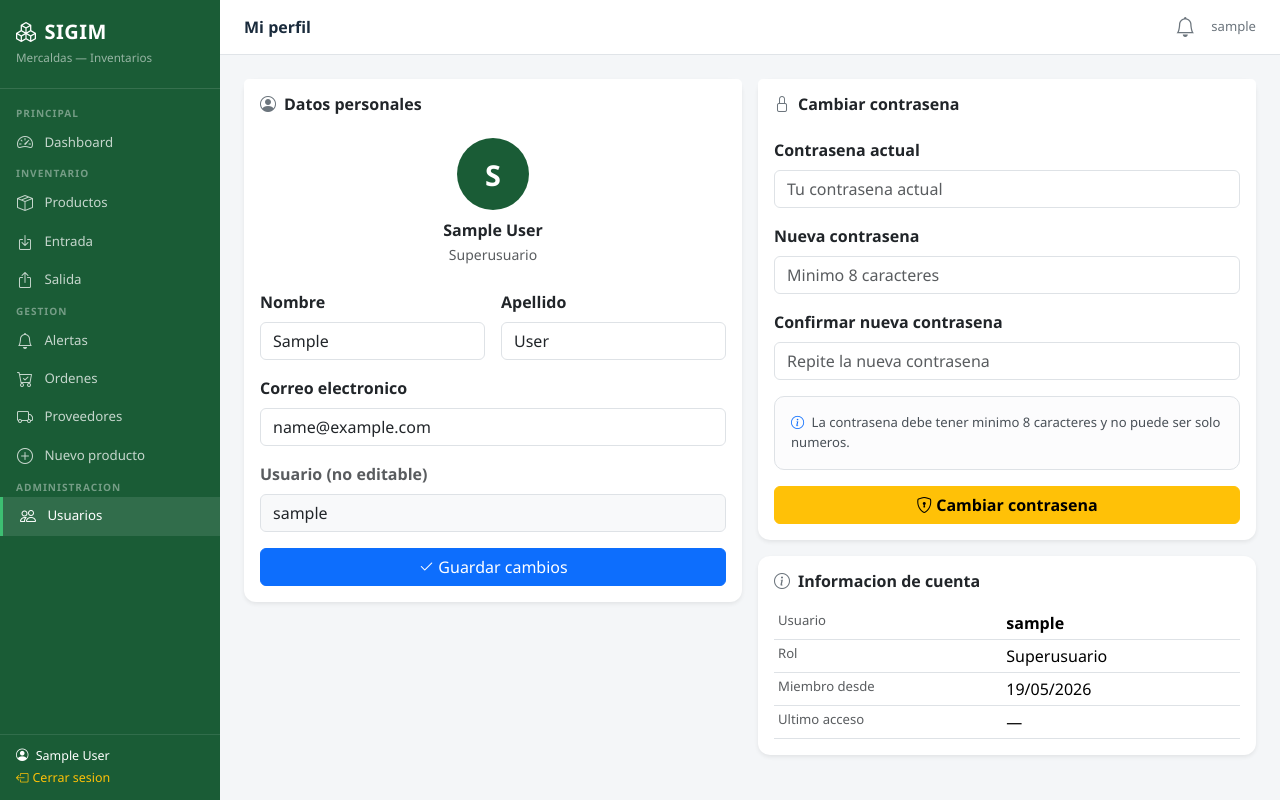
After one commit to SchirlyRamirez/SIGIM, a Django app: page /auth/perfil/ in a window 1280 px wide. The commit adds this page. Run offline with Django 4.2, Linux system fonts and the light colour scheme; the visitor is signed in with stand-in values (Sample User, id 1).

Commit message:
agrega perfil de usuario, cambio de contrasena y fix sidebar

```diff
--- a/templates/base/base.html
+++ b/templates/base/base.html
@@ -8,7 +8,7 @@
   <link href="https://cdn.jsdelivr.net/npm/bootstrap-icons@1.11.3/font/bootstrap-icons.css" rel="stylesheet">
   <style>
     :root {
-      --sidebar-w: 240px;
+      --sidebar-w: 220px;
       --green-dark: #1a5c36;
       --green-mid: #237a47;
       --green-light: #2e9e5c;
@@ -19,10 +19,11 @@
     /* ── Sidebar ── */
    #sidebar {
       width: var(--sidebar-w);
-      min-height: 100vh;
+      height: 100vh;
       background: var(--green-dark);
       position: fixed; top: 0; left: 0; z-index: 1000;
       display: flex; flex-direction: column;
+      overflow-y: auto;
     }
     .sidebar-brand {
       padding: 1.25rem 1rem;
@@ -33,16 +34,16 @@
 
     .sidebar-nav { padding: .75rem 0; flex: 1; }
     .nav-section {
-      padding: .5rem 1rem .25rem;
-      font-size: .68rem; font-weight: 600;
+      padding: .3rem 1rem .15rem;
+      font-size: .63rem; font-weight: 600;
       color: rgba(255,255,255,.4); text-transform: uppercase; letter-spacing: 1px;
     }
     .sidebar-nav .nav-link {
       color: rgba(255,255,255,.75);
-      padding: .55rem 1.1rem;
+      padding: .45rem 1rem;
       border-radius: 0;
       display: flex; align-items: center; gap: .65rem;
-      font-size: .88rem; transition: all .15s;
+      font-size: .83rem; transition: all .15s;
     }
     .sidebar-nav .nav-link:hover,
     .sidebar-nav .nav-link.active {
@@ -103,43 +104,48 @@
     <i class="bi bi-speedometer2"></i> Dashboard
   </a>
 
-    <div class="nav-section mt-2">Inventario</div>
-    <a href="{% url 'inventario:producto_lista' %}" class="nav-link {% if 'producto' in request.path %}active{% endif %}">
+  <div class="nav-section">Inventario</div>
+  <a href="{% url 'inventario:producto_lista' %}" class="nav-link {% if 'inventario' in request.path and 'entrada' not in request.path and 'salida' not in request.path %}active{% endif %}">
     <i class="bi bi-box-seam"></i> Productos
   </a>
   <a href="{% url 'inventario:entrada' %}" class="nav-link">
-      <i class="bi bi-box-arrow-in-down"></i> Registrar entrada
+    <i class="bi bi-box-arrow-in-down"></i> Entrada
   </a>
   <a href="{% url 'inventario:salida' %}" class="nav-link">
-      <i class="bi bi-box-arrow-up"></i> Registrar salida
+    <i class="bi bi-box-arrow-up"></i> Salida
   </a>
 
-    <div class="nav-section mt-2">Gestión</div>
+  <div class="nav-section">Gestion</div>
   <a href="{% url 'inventario:alertas' %}" class="nav-link {% if 'alertas' in request.path %}active{% endif %}">
     <i class="bi bi-bell"></i> Alertas
-      {% with n=request.session.alertas_count %}{% if n %}<span class="badge bg-warning text-dark ms-auto">{{ n }}</span>{% endif %}{% endwith %}
   </a>
   <a href="{% url 'inventario:ordenes' %}" class="nav-link {% if 'ordenes' in request.path %}active{% endif %}">
-      <i class="bi bi-cart-check"></i> Órdenes de compra
+    <i class="bi bi-cart-check"></i> Ordenes
+  </a>
+  <a href="{% url 'proveedores:lista' %}" class="nav-link {% if 'proveedores' in request.path %}active{% endif %}">
+    <i class="bi bi-truck"></i> Proveedores
   </a>
   <a href="{% url 'inventario:producto_crear' %}" class="nav-link">
     <i class="bi bi-plus-circle"></i> Nuevo producto
   </a>
-    <a href="{% url 'proveedores:lista' %}" class="nav-link {% if 'proveedores' in request.path %}active{% endif %}">
-      <i class="bi bi-truck"></i> Proveedores
-    </a>
-    <a href="{% url 'usuarios:lista' %}" class="nav-link {% if 'auth' in request.path and 'login' not in request.path or 'usuarios' in request.path %}active{% endif %}">
+
+  {% if user.is_staff %}
+  <div class="nav-section">Administracion</div>
+  <a href="{% url 'usuarios:lista' %}" class="nav-link {% if 'auth' in request.path and 'login' not in request.path %}active{% endif %}">
     <i class="bi bi-people"></i> Usuarios
   </a>
+  {% endif %}
 </div>
 
-
   <div class="sidebar-footer">
-    <i class="bi bi-person-circle me-1"></i> {{ user.get_full_name|default:user.username }}<br>
-    <a href="{% url 'usuarios:logout' %}" class="text-warning text-decoration-none"><i class="bi bi-box-arrow-left me-1"></i>Cerrar sesión</a>
+  <a href="{% url 'usuarios:perfil' %}" class="text-white text-decoration-none d-block mb-1">
+    <i class="bi bi-person-circle me-1"></i> {{ user.get_full_name|default:user.username }}
+  </a>
+  <a href="{% url 'usuarios:logout' %}" class="text-warning text-decoration-none">
+    <i class="bi bi-box-arrow-left me-1"></i>Cerrar sesion
+  </a>
 </div>
 </nav>
-
 <!-- ══ MAIN ════════════════════════════════════════════════════════════════ -->
 <div id="main">
   <div class="topbar">
--- /dev/null
+++ b/templates/usuarios/perfil.html
@@ -0,0 +1,127 @@
+{% extends 'base/base.html' %}
+{% block title %}Mi perfil{% endblock %}
+{% block page_title %}Mi perfil{% endblock %}
+
+{% block content %}
+<div class="row g-3 justify-content-center">
+
+  <!-- Datos personales -->
+  <div class="col-lg-6">
+    <div class="card border-0 shadow-sm" style="border-radius:12px;">
+      <div class="card-header bg-white border-0 pt-3">
+        <h6 class="fw-semibold mb-0"><i class="bi bi-person-circle me-2 text-secondary"></i>Datos personales</h6>
+      </div>
+      <div class="card-body">
+
+        <!-- Avatar inicial -->
+        <div class="text-center mb-4">
+          <div class="mx-auto d-flex align-items-center justify-content-center fw-bold text-white"
+            style="width:72px;height:72px;border-radius:50%;background:#1a5c36;font-size:1.8rem;">
+            {{ user.first_name|first|upper|default:user.username|first|upper }}
+          </div>
+          <div class="fw-bold mt-2">{{ user.get_full_name|default:user.username }}</div>
+          <small class="text-muted">
+            {% if user.is_superuser %}Superusuario
+            {% elif user.is_staff %}Administrador
+            {% else %}Encargado / Cajero{% endif %}
+          </small>
+        </div>
+
+        <form method="post" action="{% url 'usuarios:perfil' %}" novalidate>
+          {% csrf_token %}
+          <div class="row g-3">
+            <div class="col-md-6">
+              <label class="form-label fw-semibold">Nombre</label>
+              <input type="text" name="first_name" value="{{ user.first_name }}"
+                class="form-control" placeholder="Tu nombre">
+            </div>
+            <div class="col-md-6">
+              <label class="form-label fw-semibold">Apellido</label>
+              <input type="text" name="last_name" value="{{ user.last_name }}"
+                class="form-control" placeholder="Tu apellido">
+            </div>
+            <div class="col-12">
+              <label class="form-label fw-semibold">Correo electronico</label>
+              <input type="email" name="email" value="{{ user.email }}"
+                class="form-control" placeholder="correo@ejemplo.com">
+            </div>
+            <div class="col-12">
+              <label class="form-label fw-semibold text-muted">Usuario (no editable)</label>
+              <input type="text" value="{{ user.username }}" class="form-control bg-light" disabled>
+            </div>
+          </div>
+          <button type="submit" class="btn btn-primary mt-3 w-100">
+            <i class="bi bi-check2 me-1"></i>Guardar cambios
+          </button>
+        </form>
+      </div>
+    </div>
+  </div>
+
+  <!-- Cambiar contrasena -->
+  <div class="col-lg-6">
+    <div class="card border-0 shadow-sm" style="border-radius:12px;">
+      <div class="card-header bg-white border-0 pt-3">
+        <h6 class="fw-semibold mb-0"><i class="bi bi-lock me-2 text-secondary"></i>Cambiar contrasena</h6>
+      </div>
+      <div class="card-body">
+        <form method="post" action="{% url 'usuarios:cambiar_password' %}" novalidate>
+          {% csrf_token %}
+          <div class="mb-3">
+            <label class="form-label fw-semibold">Contrasena actual</label>
+            <input type="password" name="password_actual" class="form-control"
+              placeholder="Tu contrasena actual" required>
+          </div>
+          <div class="mb-3">
+            <label class="form-label fw-semibold">Nueva contrasena</label>
+            <input type="password" name="password_nueva" class="form-control"
+              placeholder="Minimo 8 caracteres" required>
+          </div>
+          <div class="mb-3">
+            <label class="form-label fw-semibold">Confirmar nueva contrasena</label>
+            <input type="password" name="password_confirmar" class="form-control"
+              placeholder="Repite la nueva contrasena" required>
+          </div>
+          <div class="alert alert-light border" style="font-size:.82rem;">
+            <i class="bi bi-info-circle me-1 text-primary"></i>
+            La contrasena debe tener minimo 8 caracteres y no puede ser solo numeros.
+          </div>
+          <button type="submit" class="btn btn-warning w-100 fw-semibold">
+            <i class="bi bi-shield-lock me-1"></i>Cambiar contrasena
+          </button>
+        </form>
+      </div>
+    </div>
+
+    <!-- Info de sesion -->
+    <div class="card border-0 shadow-sm mt-3" style="border-radius:12px;">
+      <div class="card-body">
+        <h6 class="fw-semibold mb-3"><i class="bi bi-info-circle me-2 text-secondary"></i>Informacion de cuenta</h6>
+        <table class="table table-sm mb-0">
+          <tr>
+            <th class="text-muted fw-normal" style="font-size:.82rem;">Usuario</th>
+            <td class="fw-semibold">{{ user.username }}</td>
+          </tr>
+          <tr>
+            <th class="text-muted fw-normal" style="font-size:.82rem;">Rol</th>
+            <td>
+              {% if user.is_superuser %}Superusuario
+              {% elif user.is_staff %}Administrador
+              {% else %}Encargado / Cajero{% endif %}
+            </td>
+          </tr>
+          <tr>
+            <th class="text-muted fw-normal" style="font-size:.82rem;">Miembro desde</th>
+            <td>{{ user.date_joined|date:"d/m/Y" }}</td>
+          </tr>
+          <tr>
+            <th class="text-muted fw-normal" style="font-size:.82rem;">Ultimo acceso</th>
+            <td>{{ user.last_login|date:"d/m/Y H:i"|default:"—" }}</td>
+          </tr>
+        </table>
+      </div>
+    </div>
+  </div>
+
+</div>
+{% endblock %}
--- a/usuarios/forms.py
+++ b/usuarios/forms.py
@@ -10,26 +10,66 @@ ROLES = [
 ]
 
 class UsuarioCrearForm(forms.ModelForm):
-    password1 = forms.CharField(label='Contrasena', widget=forms.PasswordInput)
-    password2 = forms.CharField(label='Confirmar contrasena', widget=forms.PasswordInput)
+    password1 = forms.CharField(
+        label='Contrasena',
+        widget=forms.PasswordInput(attrs={'placeholder': 'Minimo 8 caracteres'}),
+    )
+    password2 = forms.CharField(
+        label='Confirmar contrasena',
+        widget=forms.PasswordInput(attrs={'placeholder': 'Repite la contrasena'}),
+    )
     rol = forms.ChoiceField(choices=ROLES, label='Rol')
 
     class Meta:
         model = User
         fields = ['username', 'first_name', 'last_name', 'email']
         labels = {
-            'username': 'Usuario',
+            'username': 'Nombre de usuario',
             'first_name': 'Nombre',
             'last_name': 'Apellido',
             'email': 'Correo electronico',
         }
+        widgets = {
+            'username': forms.TextInput(attrs={'placeholder': 'Sin espacios ni caracteres especiales'}),
+            'first_name': forms.TextInput(attrs={'placeholder': 'Nombre'}),
+            'last_name': forms.TextInput(attrs={'placeholder': 'Apellido'}),
+            'email': forms.EmailInput(attrs={'placeholder': 'correo@ejemplo.com'}),
+        }
+
+    def clean_username(self):
+        username = self.cleaned_data.get('username', '').strip()
+        if len(username) < 4:
+            raise forms.ValidationError('El usuario debe tener al menos 4 caracteres.')
+        if User.objects.filter(username=username).exists():
+            raise forms.ValidationError('Este nombre de usuario ya esta en uso.')
+        return username
+
+    def clean_first_name(self):
+        nombre = self.cleaned_data.get('first_name', '').strip()
+        if not nombre:
+            raise forms.ValidationError('El nombre es obligatorio.')
+        return nombre
+
+    def clean_email(self):
+        email = self.cleaned_data.get('email', '').strip()
+        if email and User.objects.filter(email=email).exists():
+            raise forms.ValidationError('Este correo ya esta registrado.')
+        return email
+
+    def clean_password1(self):
+        password = self.cleaned_data.get('password1', '')
+        if len(password) < 8:
+            raise forms.ValidationError('La contrasena debe tener al menos 8 caracteres.')
+        if password.isdigit():
+            raise forms.ValidationError('La contrasena no puede ser solo numeros.')
+        return password
 
     def clean(self):
         cleaned_data = super().clean()
         p1 = cleaned_data.get('password1')
         p2 = cleaned_data.get('password2')
         if p1 and p2 and p1 != p2:
-            raise forms.ValidationError('Las contrasenas no coinciden.')
+            self.add_error('password2', 'Las contrasenas no coinciden.')
         return cleaned_data
 
     def __init__(self, *args, **kwargs):
@@ -51,11 +91,32 @@ class UsuarioEditarForm(forms.ModelForm):
         model = User
         fields = ['username', 'first_name', 'last_name', 'email']
         labels = {
-            'username': 'Usuario',
+            'username': 'Nombre de usuario',
             'first_name': 'Nombre',
             'last_name': 'Apellido',
             'email': 'Correo electronico',
         }
+
+    def clean_username(self):
+        username = self.cleaned_data.get('username', '').strip()
+        if len(username) < 4:
+            raise forms.ValidationError('El usuario debe tener al menos 4 caracteres.')
+        qs = User.objects.filter(username=username)
+        if self.instance.pk:
+            qs = qs.exclude(pk=self.instance.pk)
+        if qs.exists():
+            raise forms.ValidationError('Este nombre de usuario ya esta en uso.')
+        return username
+
+    def clean_email(self):
+        email = self.cleaned_data.get('email', '').strip()
+        if email:
+            qs = User.objects.filter(email=email)
+            if self.instance.pk:
+                qs = qs.exclude(pk=self.instance.pk)
+            if qs.exists():
+                raise forms.ValidationError('Este correo ya esta registrado.')
+        return email
 
     def __init__(self, *args, **kwargs):
         super().__init__(*args, **kwargs)
--- a/usuarios/urls.py
+++ b/usuarios/urls.py
@@ -10,4 +10,6 @@ urlpatterns = [
     path('nuevo/', views.usuario_crear, name='crear'),
     path('<int:pk>/editar/', views.usuario_editar, name='editar'),
     path('<int:pk>/desactivar/', views.usuario_desactivar, name='desactivar'),
+    path('perfil/', views.perfil, name='perfil'),
+    path('perfil/password/', views.cambiar_password, name='cambiar_password'),
 ]
--- a/usuarios/views.py
+++ b/usuarios/views.py
@@ -100,3 +100,58 @@ def usuario_desactivar(request, pk):
     return render(request, 'usuarios/confirmar_desactivar.html', {
         'usuario': usuario, 'titulo': 'Confirmar accion'
     })
+
+    from django.contrib.auth import update_session_auth_hash
+
+@login_required
+def perfil(request):
+    if request.method == 'POST':
+        # Actualizar datos personales
+        user = request.user
+        user.first_name = request.POST.get('first_name', '').strip()
+        user.last_name = request.POST.get('last_name', '').strip()
+        email = request.POST.get('email', '').strip()
+
+        # Validar email unico
+        if email and User.objects.filter(email=email).exclude(pk=user.pk).exists():
+            messages.error(request, 'Este correo ya esta en uso por otro usuario.')
+            return redirect('usuarios:perfil')
+
+        user.email = email
+        user.save()
+        messages.success(request, 'Datos actualizados correctamente.')
+        return redirect('usuarios:perfil')
+
+    return render(request, 'usuarios/perfil.html', {'titulo': 'Mi perfil'})
+
+
+@login_required
+def cambiar_password(request):
+    if request.method == 'POST':
+        actual = request.POST.get('password_actual', '')
+        nueva = request.POST.get('password_nueva', '')
+        confirmar = request.POST.get('password_confirmar', '')
+
+        if not request.user.check_password(actual):
+            messages.error(request, 'La contrasena actual es incorrecta.')
+            return redirect('usuarios:perfil')
+
+        if len(nueva) < 8:
+            messages.error(request, 'La nueva contrasena debe tener al menos 8 caracteres.')
+            return redirect('usuarios:perfil')
+
+        if nueva.isdigit():
+            messages.error(request, 'La contrasena no puede ser solo numeros.')
+            return redirect('usuarios:perfil')
+
+        if nueva != confirmar:
+            messages.error(request, 'Las contrasenas no coinciden.')
+            return redirect('usuarios:perfil')
+
+        request.user.set_password(nueva)
+        request.user.save()
+        update_session_auth_hash(request, request.user)
+        messages.success(request, 'Contrasena cambiada exitosamente.')
+        return redirect('usuarios:perfil')
+
+    return redirect('usuarios:perfil')
```
Also changed, not shown: inventario/forms.py (+93 -2 lines), inventario/views.py (+23 -7 lines), templates/dashboard/home.html (+98 -37 lines). Lines whose indentation alone changed are shown as unchanged.
